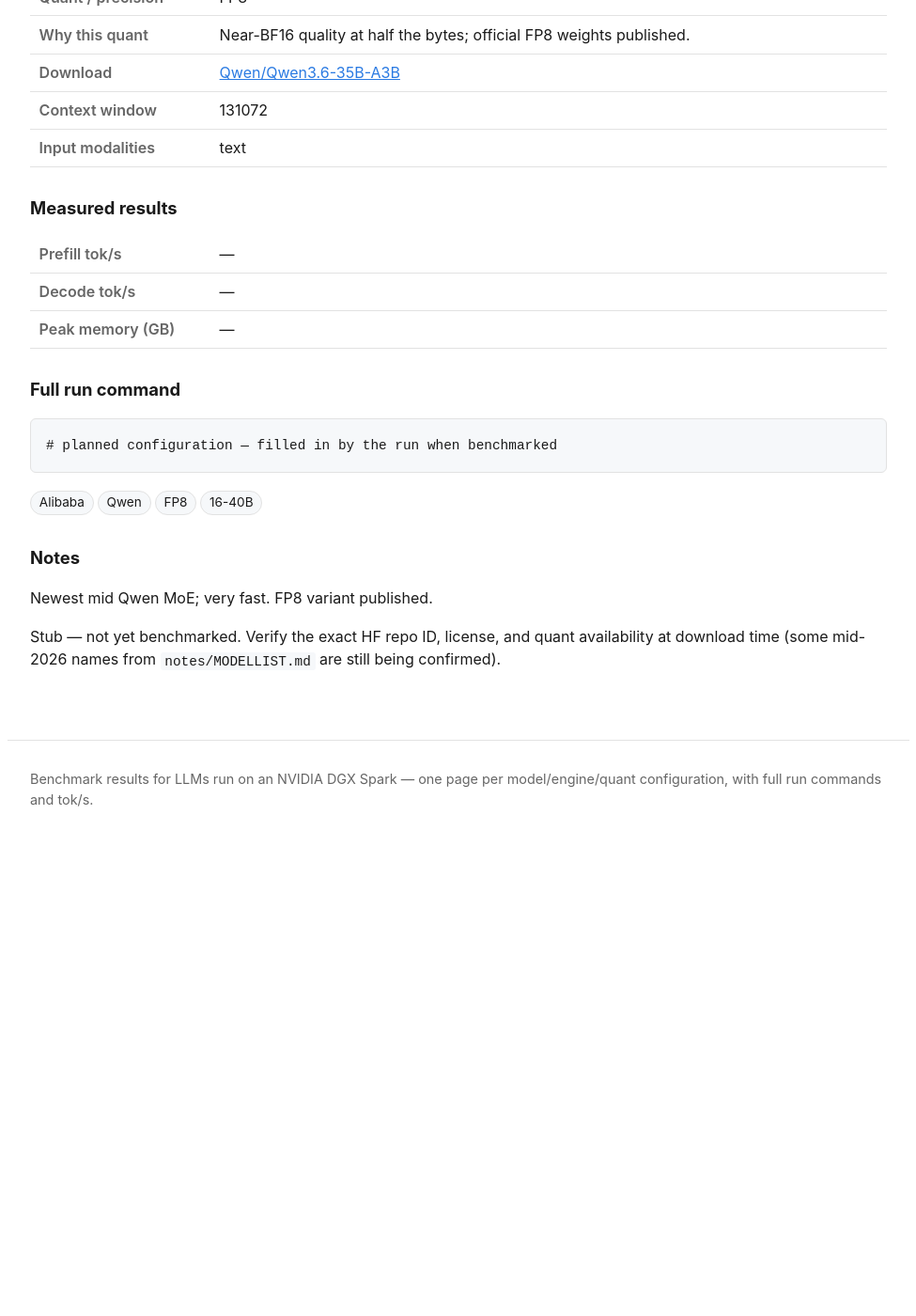
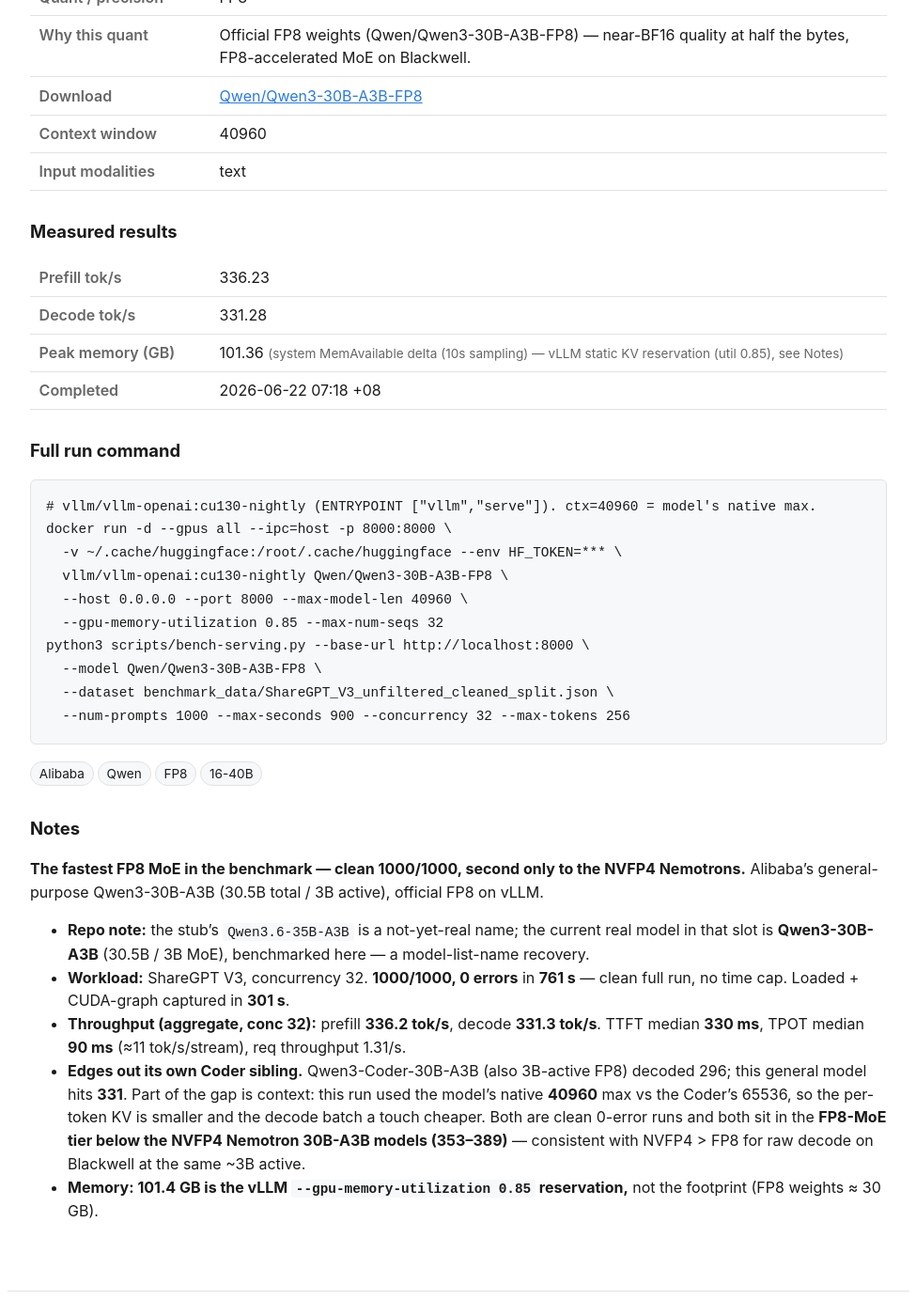
Before and after one commit to yjsoon/autobench, a Jekyll site: the page built from _configs/qwen3-6-35b-a3b-vllm-fp8.md, in a window 1280 px wide and 1400 px high, scrolled down 483 px. Shown: the whole window at 94% size, without its empty margins (152-1127 px from the left). Built offline with Jekyll 4.4.1, drawn with Linux system fonts in a browser that asks for light colours; before the commit the page ends 1408 px from its top, so only the background shows below that; some of the changed text lies outside the part shown.

Commit message:
Bench: Qwen3-30B-A3B vLLM FP8 (336/331, 1000/1000 clean) — fastest FP8 MoE
Fastest FP8 MoE in the set (331 decode), edging its Coder sibling (296), clean
0 errors. Still below NVFP4 Nemotron 30B-A3B (353-389): NVFP4 > FP8 at same ~3B
active. Recovered repo name -> Qwen3-30B-A3B (stub's Qwen3.6-35B-A3B fictional).

Co-Authored-By: Claude Opus 4.8 (1M context) <noreply@anthropic.com>
Claude-Session: https://claude.ai/code/session_01JczsieM71svofn8CxRyY2s

```diff
--- a/_configs/qwen3-6-35b-a3b-vllm-fp8.md
+++ b/_configs/qwen3-6-35b-a3b-vllm-fp8.md
@@ -1,31 +1,52 @@
 ---
-title: Qwen3.6-35B-A3B · vLLM · FP8
-model: Qwen/Qwen3.6-35B-A3B
+title: Qwen3-30B-A3B · vLLM · FP8
+model: Qwen/Qwen3-30B-A3B
 company: Alibaba
 family: Qwen
-params: 36B / 3B (MoE)
+params: 30.5B / 3B (MoE)
 engine: vLLM
 quant: FP8
-quant_rationale: Near-BF16 quality at half the bytes; official FP8 weights published.
-source_repo: Qwen/Qwen3.6-35B-A3B
-download_url: https://huggingface.co/Qwen/Qwen3.6-35B-A3B
-context: 131072
+quant_rationale: Official FP8 weights (Qwen/Qwen3-30B-A3B-FP8) — near-BF16 quality at half the bytes, FP8-accelerated MoE on Blackwell.
+source_repo: Qwen/Qwen3-30B-A3B-FP8
+download_url: https://huggingface.co/Qwen/Qwen3-30B-A3B-FP8
+context: 40960
 modalities: [text]
 mm_served: true
 tags: [Alibaba, Qwen, FP8, 16-40B]
 
-status: pending
-prefill_toks:
-decode_toks:
-mem_gb:
-mem_source:
-measured_on:
-completed_at:
+status: done
+prefill_toks: 336.23
+decode_toks: 331.28
+mem_gb: 101.36
+mem_source: system MemAvailable delta (10s sampling) — vLLM static KV reservation (util 0.85), see Notes
+measured_on: 2026-06-22
+completed_at: 2026-06-22 07:18 +08
 run_command: |
-  # planned configuration — filled in by the run when benchmarked
+  # vllm/vllm-openai:cu130-nightly (ENTRYPOINT ["vllm","serve"]). ctx=40960 = model's native max.
+  docker run -d --gpus all --ipc=host -p 8000:8000 \
+    -v ~/.cache/huggingface:/root/.cache/huggingface --env HF_TOKEN=*** \
+    vllm/vllm-openai:cu130-nightly Qwen/Qwen3-30B-A3B-FP8 \
+    --host 0.0.0.0 --port 8000 --max-model-len 40960 \
+    --gpu-memory-utilization 0.85 --max-num-seqs 32
+  python3 scripts/bench-serving.py --base-url http://localhost:8000 \
+    --model Qwen/Qwen3-30B-A3B-FP8 \
+    --dataset benchmark_data/ShareGPT_V3_unfiltered_cleaned_split.json \
+    --num-prompts 1000 --max-seconds 900 --concurrency 32 --max-tokens 256
 ---
 
-Newest mid Qwen MoE; very fast. FP8 variant published.
+**The fastest FP8 MoE in the benchmark — clean 1000/1000, second only to the NVFP4 Nemotrons.**
+Alibaba's general-purpose Qwen3-30B-A3B (30.5B total / 3B active), official FP8 on vLLM.
 
-Stub — not yet benchmarked. Verify the exact HF repo ID, license, and quant availability at
-download time (some mid-2026 names from `notes/MODELLIST.md` are still being confirmed).
+- **Repo note:** the stub's `Qwen3.6-35B-A3B` is a not-yet-real name; the current real model in that
+  slot is **Qwen3-30B-A3B** (30.5B / 3B MoE), benchmarked here — a model-list-name recovery.
+- **Workload:** ShareGPT V3, concurrency 32. **1000/1000, 0 errors** in **761 s** — clean full run, no
+  time cap. Loaded + CUDA-graph captured in **301 s**.
+- **Throughput (aggregate, conc 32):** prefill **336.2 tok/s**, decode **331.3 tok/s**. TTFT median
+  **330 ms**, TPOT median **90 ms** (≈11 tok/s/stream), req throughput 1.31/s.
+- **Edges out its own Coder sibling.** Qwen3-Coder-30B-A3B (also 3B-active FP8) decoded 296; this
+  general model hits **331**. Part of the gap is context: this run used the model's native **40960** max
+  vs the Coder's 65536, so the per-token KV is smaller and the decode batch a touch cheaper. Both are
+  clean 0-error runs and both sit in the **FP8-MoE tier below the NVFP4 Nemotron 30B-A3B models
+  (353–389)** — consistent with NVFP4 > FP8 for raw decode on Blackwell at the same ~3B active.
+- **Memory: 101.4 GB is the vLLM `--gpu-memory-utilization 0.85` reservation,** not the footprint
+  (FP8 weights ≈ 30 GB).
```
